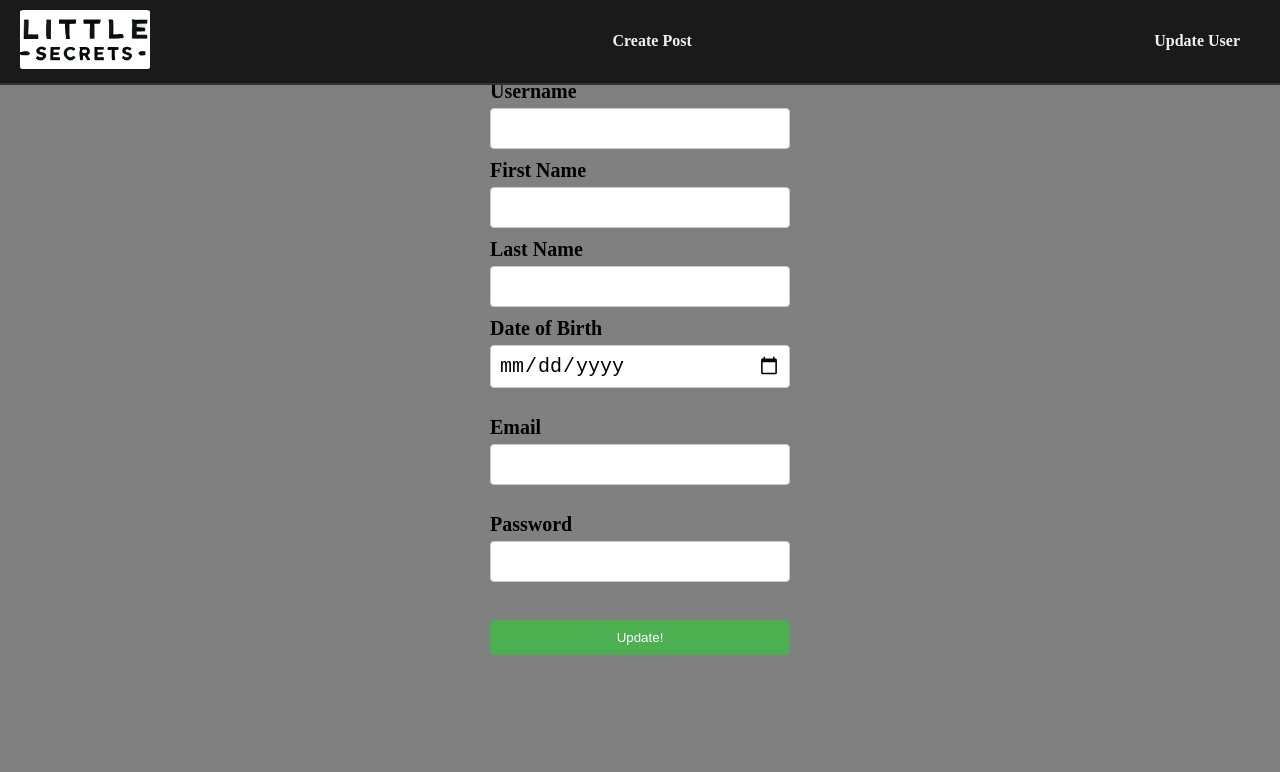
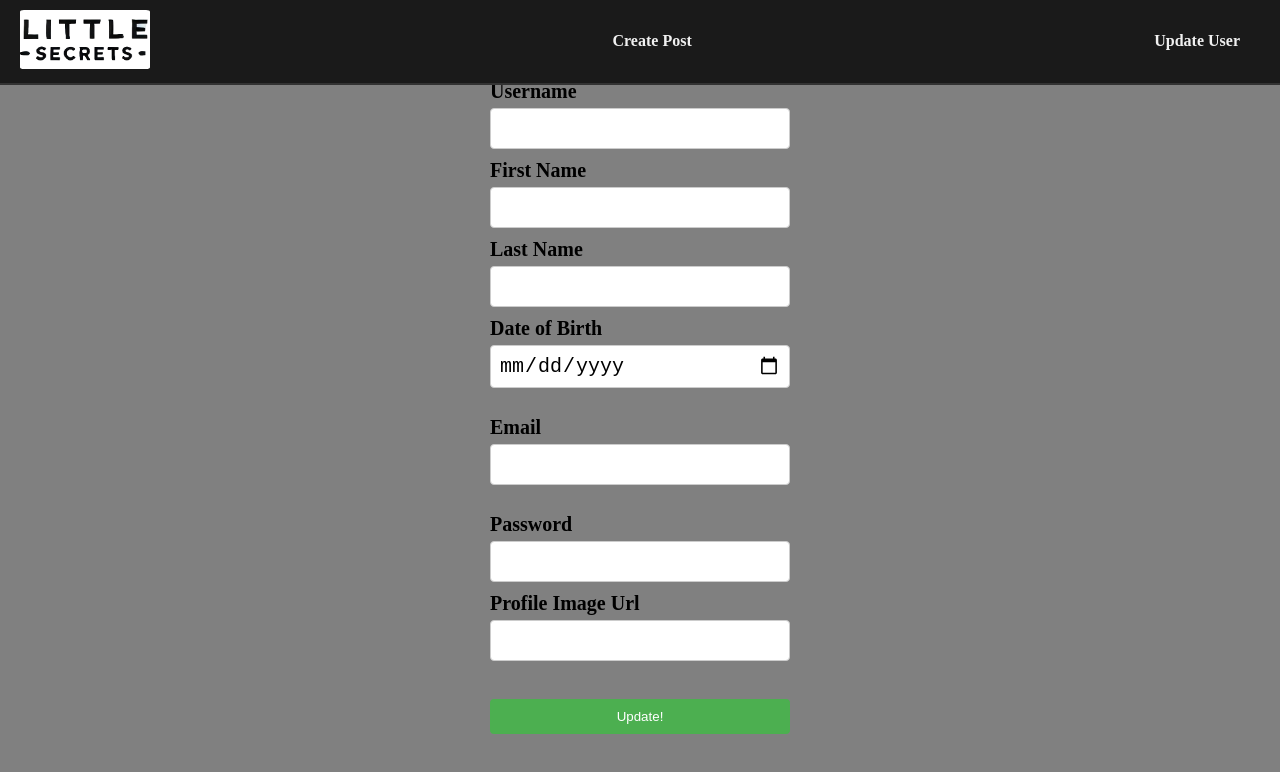
Before and after one commit to martimb01/mern-littleSecrets, a React (Vite) app in the folder frontend/: page /userUpdate in a window 1280 px wide. Shown: the top 772 px of the page. Built offline with nearby package versions, Linux system fonts and the light colour scheme.

Commit message:
Added profile img url to updateUser form

```diff
--- /dev/null
+++ b/frontend/src/apiHelpers.js
@@ -0,0 +1,36 @@
+import axios from 'axios'
+
+//Function to get user posts
+export const getUserPosts = async (setUserPosts) => {
+    try {
+        const token = localStorage.getItem('token')
+        const res = await axios.get('http://localhost:3000/post/fetchUserPosts', {
+            headers: {
+                Authorization: `Bearer ${token}`
+            }
+        })
+        setUserPosts(res.data.posts)
+        console.log('Sucessful fetch of user posts!')
+
+
+    } catch (err) {
+        console.log('Somethings gone wrong getting the posts')
+        console.log(err.message)
+    }
+}
+
+//Function to get user details
+ export const getUserDetails = async (setUserDetails) => {
+    try {
+        const token = localStorage.getItem('token')
+        const res = await axios.get('http://localhost:3000/user/me', {
+            headers: {
+                Authorization: `Bearer ${token}`
+            }
+        });
+        setUserDetails(res.data.user)
+    } catch (err) {
+        console.log('Somethings gone wrong getting the details')
+        console.log(err.message)
+    }
+}
--- a/frontend/src/pages/HomePage.jsx
+++ b/frontend/src/pages/HomePage.jsx
@@ -1,47 +1,12 @@
 import React, { useState, useEffect } from 'react'
-import axios from 'axios'
-import CreatePostForm from './CreatePostForm'
+import {getUserDetails, getUserPosts} from '../apiHelpers.js'
 import './css/postStyle.css'
 import Logout from './components/Logout'
 import PostsDisplay from './components/postsDisplay'
 import  NavBar from  './components/NavBar'
 import styles from './css/homepageStyle.module.css'
 import './css/global.css'
-//Helper Functions
-//Function to get user posts
-const getUserPosts = async (setUserPosts) => {
-    try {
-        const token = localStorage.getItem('token')
-        const res = await axios.get('http://localhost:3000/post/fetchUserPosts', {
-            headers: {
-                Authorization: `Bearer ${token}`
-            }
-        })
-        setUserPosts(res.data.posts)
-        console.log('Sucessful fetch of user posts!')
 
-
-    } catch (err) {
-        console.log('Somethings gone wrong getting the posts')
-        console.log(err.message)
-    }
-}
-
-//Function to get user details
-const getUserDetails = async (setUserDetails) => {
-    try {
-        const token = localStorage.getItem('token')
-        const res = await axios.get('http://localhost:3000/user/me', {
-            headers: {
-                Authorization: `Bearer ${token}`
-            }
-        });
-        setUserDetails(res.data.user)
-    } catch (err) {
-        console.log('Somethings gone wrong getting the details')
-        console.log(err.message)
-    }
-}
 
 // User dashboard component
 const HomePage = () => {
@@ -61,6 +26,7 @@ const HomePage = () => {
             <div>
             <h1>Welcome back, {userDetails.firstName + ' ' + userDetails.lastName}</h1>
             <p>{userDetails.email + ' ' + JSON.stringify(userDetails.dateOfBirth).substring(1, 11)}</p>
+            <img src={userDetails.profileImgUrl} alt="Profile image" />
             </div>) : <h1>Loading...</h1>}
             <br/>
             <PostsDisplay postDetails = {userPosts} />
--- a/frontend/src/pages/UpdateUserForm.jsx
+++ b/frontend/src/pages/UpdateUserForm.jsx
@@ -80,6 +80,13 @@ const UpdateUserForm = () => {
                     value={inputs.password || ''}
                     onChange={handleChange} />
             </div>
+            <div className='form-row'>
+                <label>Profile Image Url</label>
+                    <input type='text'
+                    name='profileImgUrl'
+                    value={inputs.profileImgUrl || ''}
+                    onChange={handleChange} />
+            </div>
             <br />
             <button type="submit">Update!</button>
         </form>
```
